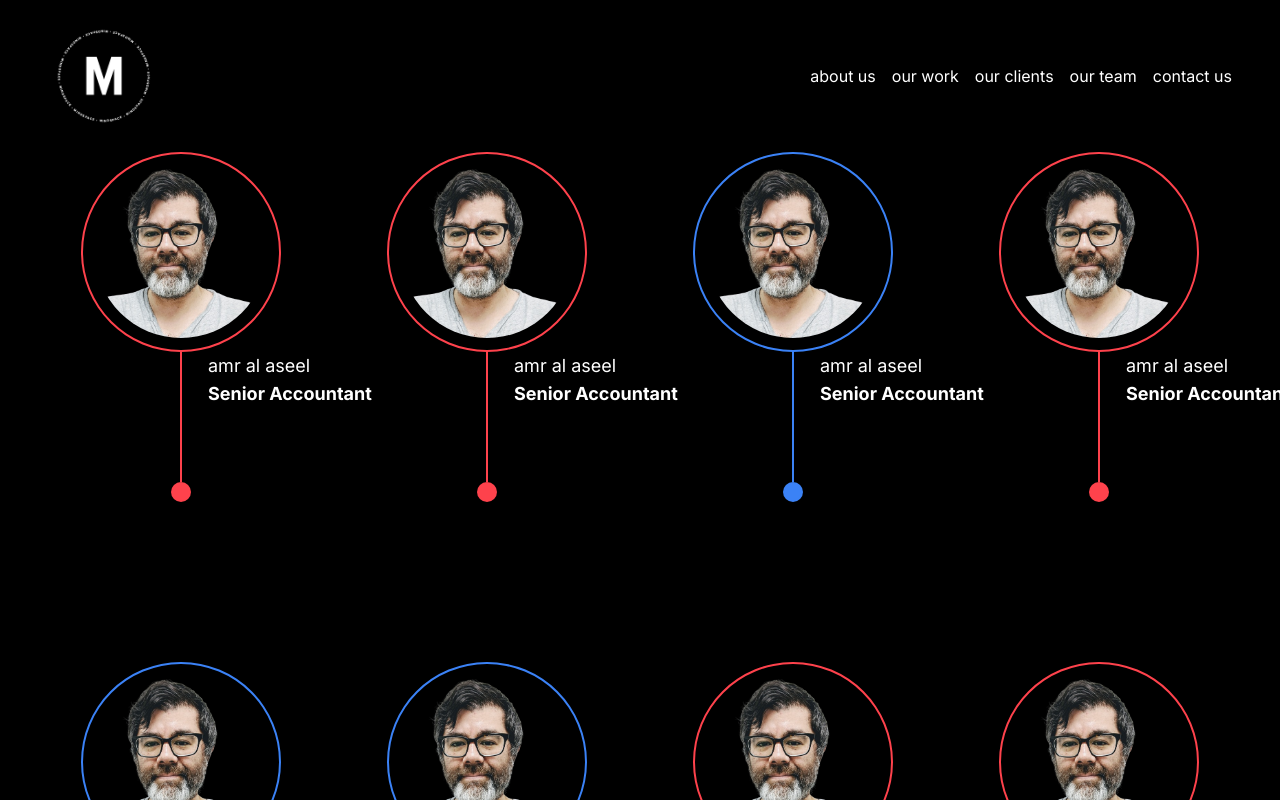
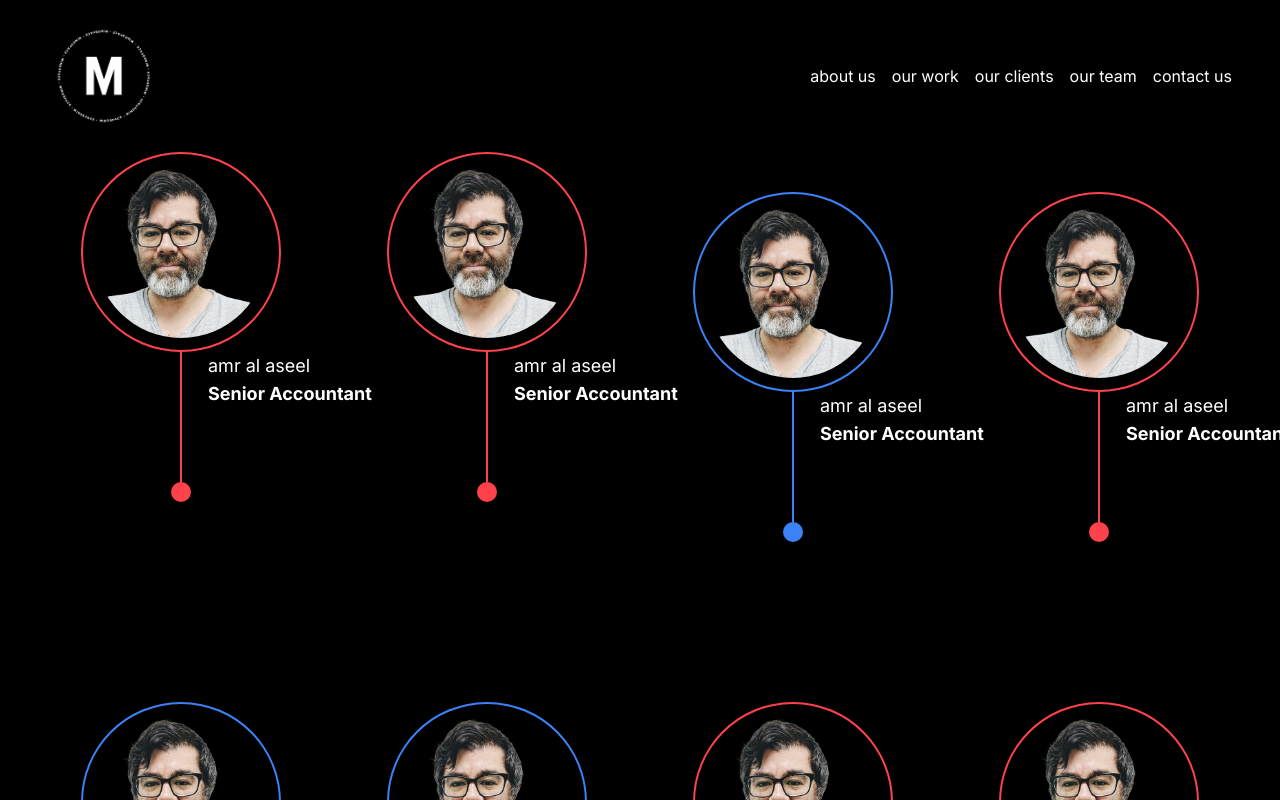
Before and after one commit to MohammedElHabach/CreoHub-Intership-Frontend-2nd-Month, a Next.js app: page /ourteam in a window 1280 px wide. Shown: the top 800 px of the page. Built offline with nearby package versions, Linux system fonts and the light colour scheme; no server answers.

Commit message:
animation

```diff
--- a/src/app/ourteam/page.js
+++ b/src/app/ourteam/page.js
@@ -9,10 +9,10 @@ const ourTeam = () => {
   return (
     <>
       <Navbar />
-      <section className="mb-32 contactusElement">
+      <section className="mb-32 ">
         <div className="xl:container mx-auto px-12 mt-10">
           <div className="grid grid-cols-1 gap-x-10 gap-y-32 lg:gap-y-40  sm:grid-cols-4">
-                <div className="relative flex flex-col items-center">
+                <div className="relative flex flex-col items-center contactusElement">
                     <div className=" border-2 border-pink rounded-[50%] w-3/4 p-3 ">
                         <img
                         src="/rp1.png"
@@ -35,7 +35,7 @@ const ourTeam = () => {
 
                 </div>
 
-                <div className="relative flex flex-col items-center">
+                <div className="relative flex flex-col items-center contactusElement">
                     <div className=" border-2 border-pink rounded-[50%] w-3/4 p-3 ">
                         <img
                         src="/rp1.png"
```
